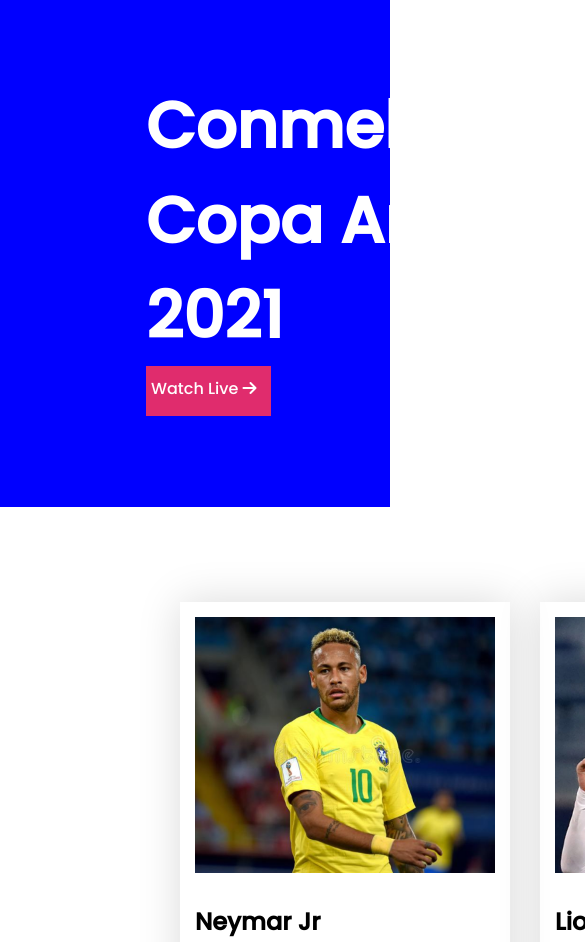
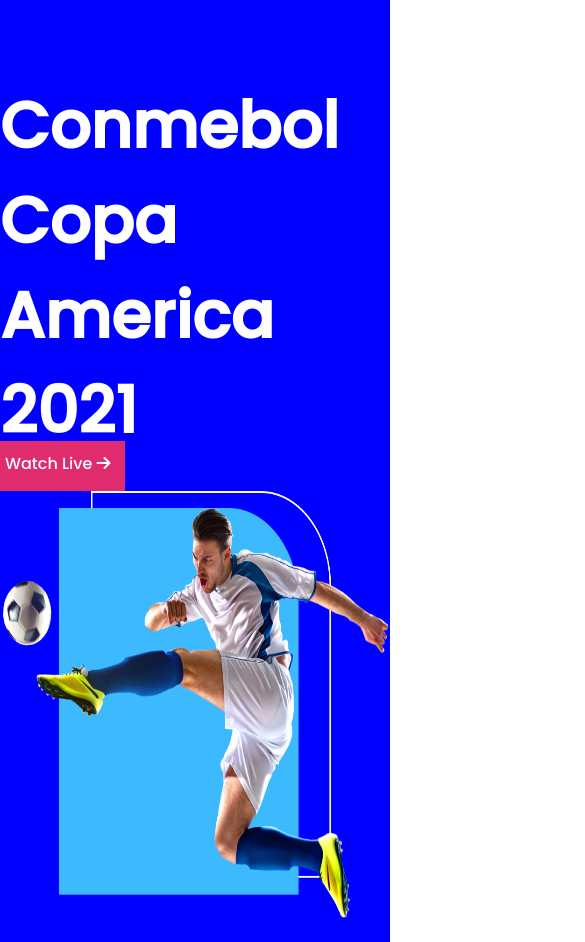
Before and after one commit to zabirhossain000/assignment-02, a plain HTML site: page index.html in a window 390 px wide. Shown: the top 942 px of the page, 585 px wide, since content can reach past the window. Drawn offline with Linux system fonts and the light colour scheme.

Commit message:
complete responsi

```diff
--- a/index.html
+++ b/index.html
@@ -17,7 +17,7 @@
     <header>
         <div class="heading">
             <div class="text">
-                <h1>Conmebol Copa America 2021</h1>
+                <h1>Conmebol Copa America 2021</h1><br>
                 <a target="_blank" href="https://zabirhossain000.github.io/leader-board-css3/" class="button"> Watch
                     Live <i class="fas fa-arrow-right"></i></a>
             </div>
--- a/style.css
+++ b/style.css
@@ -24,9 +24,10 @@
       width: 485px;
        height: 230px;
        font-size: 64px;
-       padding-bottom: 15px;
+     padding-bottom: 15px;
   }
   .heading img{
+
     width: 550px;
     height: 430px;
 }
@@ -58,7 +59,6 @@
     box-shadow: 0px 0px 40px rgba(0, 0, 0, 0.15);
     margin-top: 25px;
     padding-left: 15px;
-    padding-right: 15px;
     padding-bottom: 33px;
     padding-top: 15px;
 
@@ -130,3 +130,22 @@
 .copyright{
     font-Size:12px;
 }
+/* media quary */
+@media only screen and (max-width:688px) {
+    .heading h1, .heading img, .match img, .footer img{
+        width: 100%;
+    }
+    .players, .heading, .match{
+        grid-template-columns: repeat(1,1fr);
+        justify-content: center;
+    }
+    .text, .footer{
+        flex-direction: column;
+    }
+    .match img,.text, .match-show{
+        padding-left: 0;
+    }
+     .button, .match img{
+        margin-top: 50px;
+    }
+}
```
